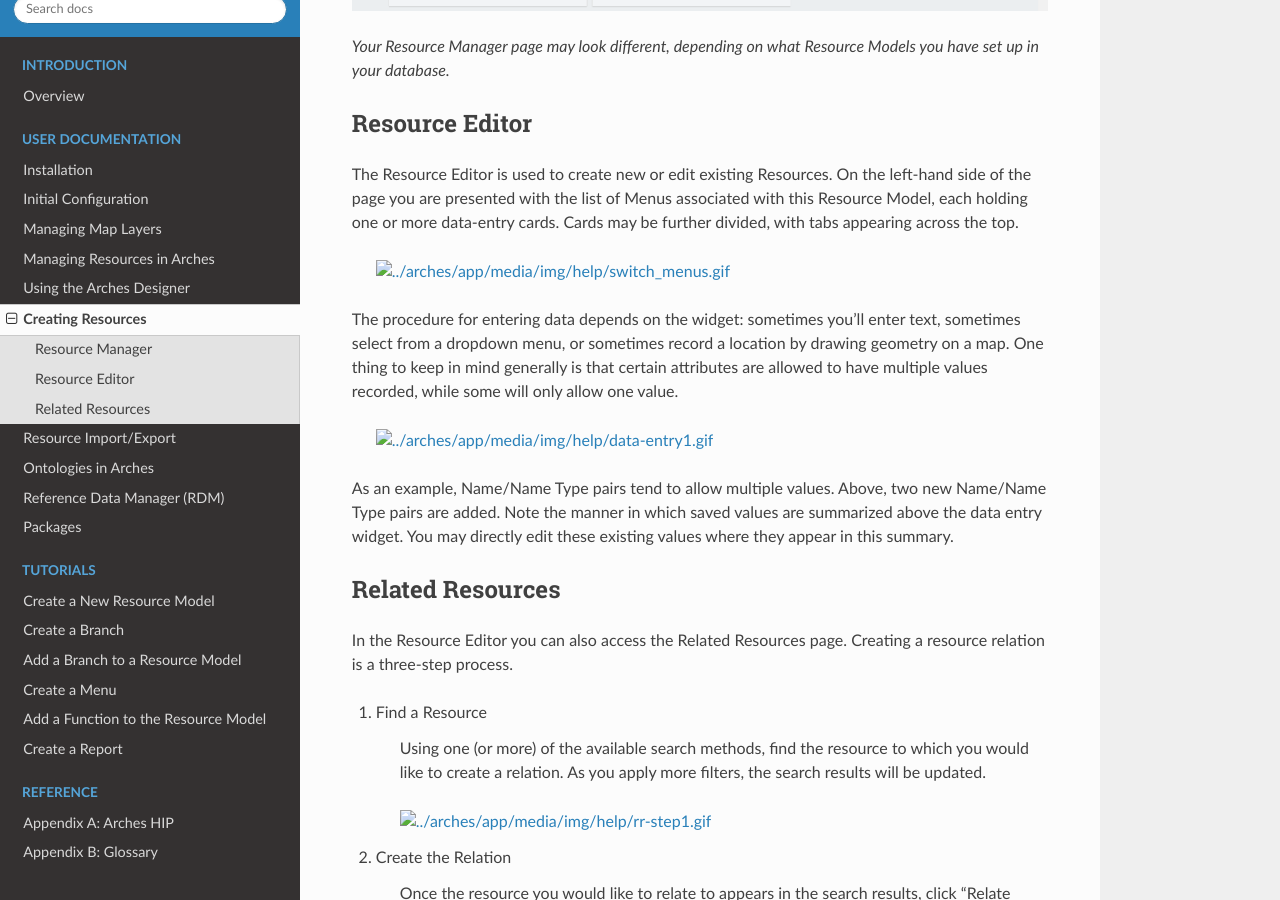
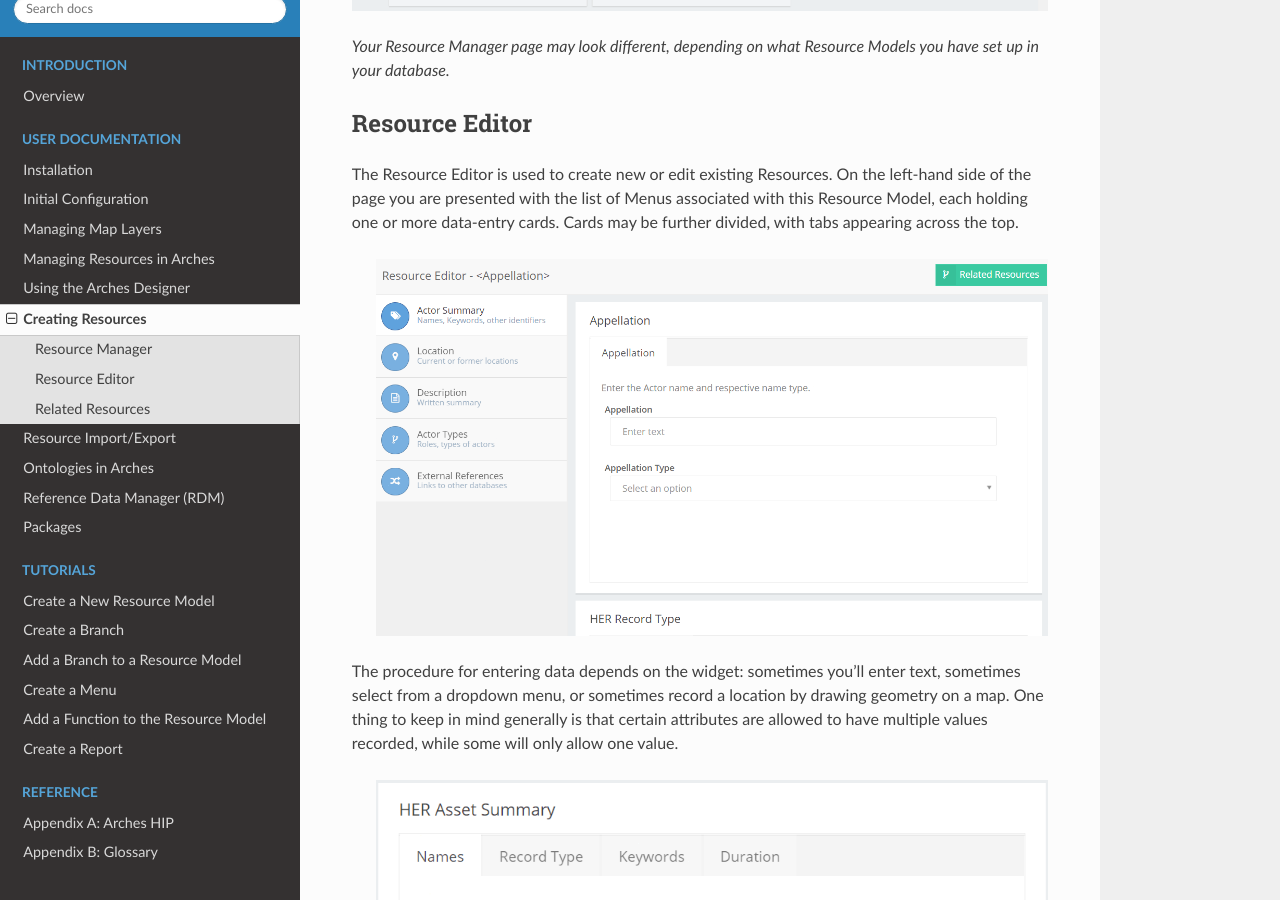
Before and after one commit to archesproject/arches-docs, a Sphinx documentation site: the page built from docs/creating-resources.txt, in a window 1280 px wide and 900 px high, scrolled down 704 px. Built offline with Sphinx 7.4.7 and the Read the Docs theme 2.0.0, drawn with Linux system fonts in a browser that asks for light colours.

Commit message:
fix image references
Signed-off-by: adam cox <mr.adamcox@gmail.com>

```diff
--- a/docs/creating-resources.txt
+++ b/docs/creating-resources.txt
@@ -18,13 +18,11 @@
 
 The Resource Editor is used to create new or edit existing Resources. On the left-hand side of the page you are presented with the list of Menus associated with this Resource Model, each holding one or more data-entry cards. Cards may be further divided, with tabs appearing across the top.
 
-    .. image:: ../arches/app/media/img/help/switch_menus.gif
-       :target: _images/switch_menus.gif
+    .. image:: images/switch_menus.gif
 
 The procedure for entering data depends on the widget: sometimes you'll enter text, sometimes select from a dropdown menu, or sometimes record a location by drawing geometry on a map. One thing to keep in mind generally is that certain attributes are allowed to have multiple values recorded, while some will only allow one value.
 
-    .. image:: ../arches/app/media/img/help/data-entry1.gif
-       :target: _images/data-entry1.gif
+    .. image:: images/data-entry1.gif
 
 As an example, Name/Name Type pairs tend to allow multiple values. Above, two new Name/Name Type pairs are added. Note the manner in which saved values are summarized above the data entry widget. You may directly edit these existing values where they appear in this summary.
 
@@ -38,16 +36,13 @@
 
     Using one (or more) of the available search methods, find the resource to which you would like to create a relation. As you apply more filters, the search results will be updated.
 
-    .. image:: ../arches/app/media/img/help/rr-step1.gif
-       :target: _images/rr-step1.gif
+    .. image:: images/rr-step1.gif
 
 #. Create the Relation
 
     Once the resource you would like to relate to appears in the search results, click "Relate Resource" to create the relation. You will see the new relation visualized on the right. You can view existing relations as a grid (table) or as a graph (connected nodes).
 
-    .. image:: ../arches/app/media/img/help/rr-step2.gif
-       :target: _images/rr-step2.gif
-
+    .. image:: images/rr-step2.gif
 
     *If you see "Cannot Be Related" next to a Resource in the search results, this means that relationships have not been enabled between these two Resource Models. A user with access to the Arches Designer can change this by editing the settings for either Resource Model.*
 
```
Also changed, not shown: other parts of docs/creating-resources.txt (+1 -2 lines).
